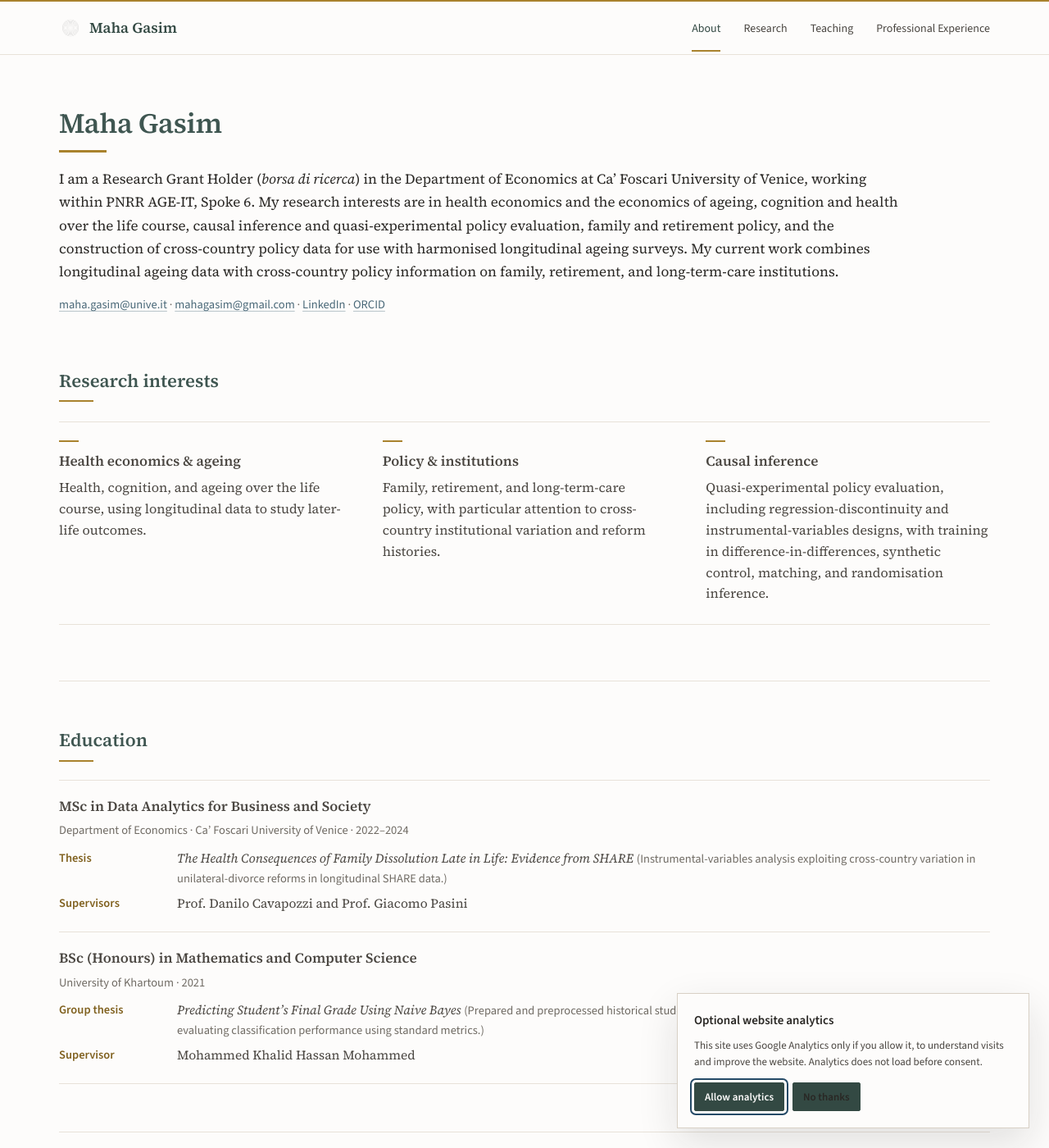
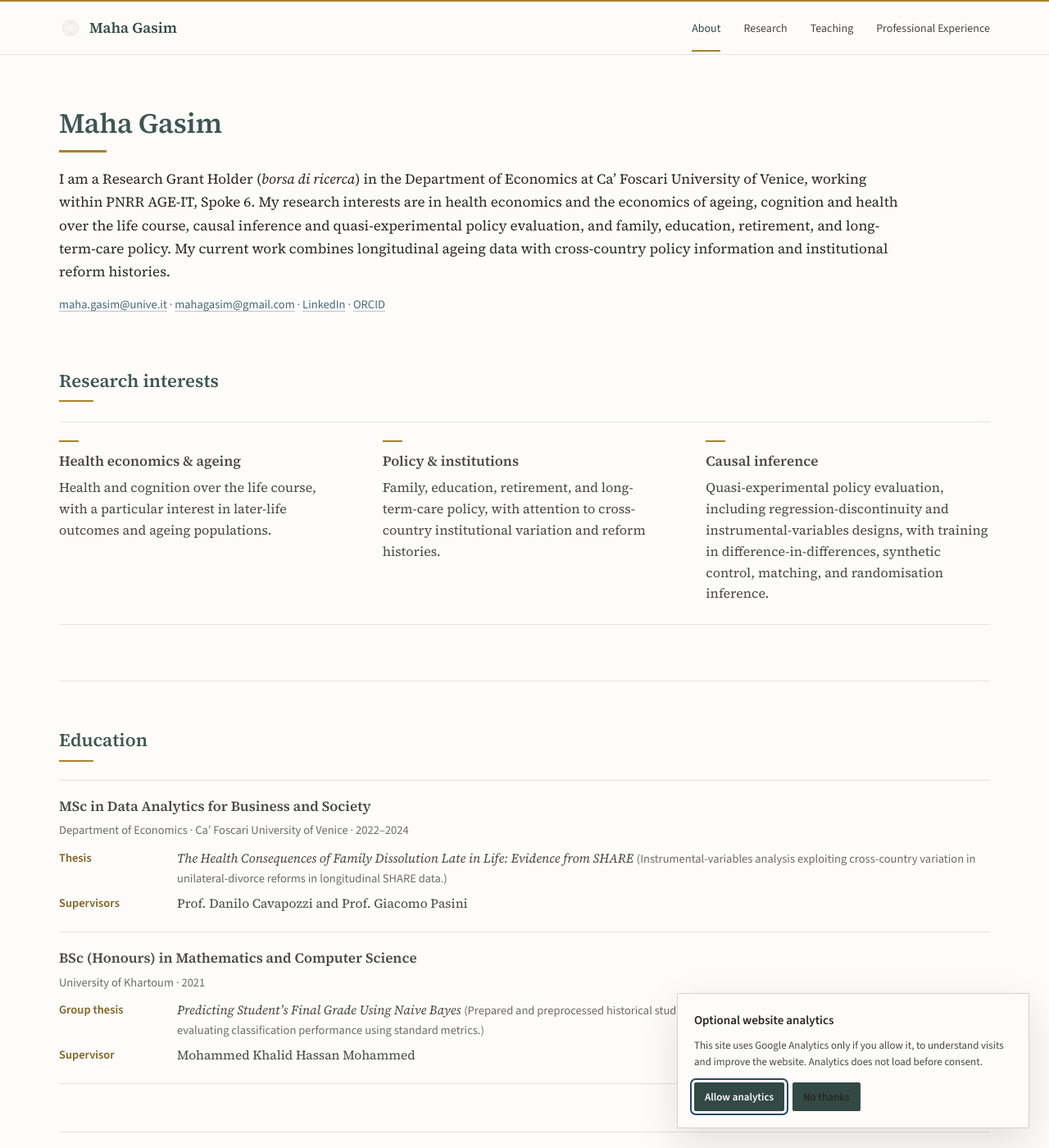
Before and after one commit to mahagasim/mahagasim.github.io, a Jekyll site: the page built from index.md, in a window 1280 px wide and 1400 px high. Shown: the whole window at 82% size. Built offline with Jekyll 4.4.1, drawn with Linux system fonts in a browser that asks for light colours; some of the changed text lies outside the part shown.

Commit message:
Refresh homepage content from current CV

```diff
--- a/index.md
+++ b/index.md
@@ -6,7 +6,7 @@ description: About Maha Gasim — research interests, education, advanced traini
 
 # Maha Gasim
 
-<p class="page-intro">I am a Research Grant Holder (<em>borsa di ricerca</em>) in the Department of Economics at Ca’ Foscari University of Venice, working within PNRR AGE-IT, Spoke 6. My research interests are in health economics and the economics of ageing, cognition and health over the life course, causal inference and quasi-experimental policy evaluation, family and retirement policy, and the construction of cross-country policy data for use with harmonised longitudinal ageing surveys. My current work combines longitudinal ageing data with cross-country policy information on family, retirement, and long-term-care institutions.</p>
+<p class="page-intro">I am a Research Grant Holder (<em>borsa di ricerca</em>) in the Department of Economics at Ca’ Foscari University of Venice, working within PNRR AGE-IT, Spoke 6. My research interests are in health economics and the economics of ageing, cognition and health over the life course, causal inference and quasi-experimental policy evaluation, and family, education, retirement, and long-term-care policy. My current work combines longitudinal ageing data with cross-country policy information and institutional reform histories.</p>
 
 <p class="entry-meta contact-line"><a href="mailto:maha.gasim@unive.it">maha.gasim@unive.it</a> · <a href="mailto:mahagasim@gmail.com">mahagasim@gmail.com</a> · <a href="https://www.linkedin.com/in/maha-gasim-678975122">LinkedIn</a> · <a href="https://orcid.org/0000-0002-0859-2915" target="_blank" rel="noopener">ORCID</a></p>
 
@@ -20,12 +20,12 @@ description: About Maha Gasim — research interests, education, advanced traini
   <div class="interest-grid interest-grid--three">
     <div class="interest-item">
       <h3>Health economics &amp; ageing</h3>
-      <p>Health, cognition, and ageing over the life course, using longitudinal data to study later-life outcomes.</p>
+      <p>Health and cognition over the life course, with a particular interest in later-life outcomes and ageing populations.</p>
     </div>
 
     <div class="interest-item">
       <h3>Policy &amp; institutions</h3>
-      <p>Family, retirement, and long-term-care policy, with particular attention to cross-country institutional variation and reform histories.</p>
+      <p>Family, education, retirement, and long-term-care policy, with attention to cross-country institutional variation and reform histories.</p>
     </div>
 
     <div class="interest-item">
@@ -59,19 +59,19 @@ description: About Maha Gasim — research interests, education, advanced traini
 
     <div class="compact-entry">
       <h3>Inequalities in Health and Healthcare</h3>
-      <p class="entry-meta">Tinbergen Institute Summer School · July 2026</p>
+      <p class="entry-meta">Tinbergen Institute Summer School · Online · 6–10 July 2026</p>
       <p class="entry-meta"><em>Instructors: Owen O’Donnell and Tom Van Ourti</em></p>
     </div>
 
     <div class="compact-entry">
       <h3>Causal Inference I</h3>
-      <p class="entry-meta">Mixtape Sessions · September–October 2025</p>
+      <p class="entry-meta">Mixtape Sessions · Online · 27–28 September and 4–5 October 2025</p>
       <p class="entry-meta"><em>Instructor: Scott Cunningham</em></p>
     </div>
 
     <div class="compact-entry">
       <h3>Panel Data for Causal Research Designs</h3>
-      <p class="entry-meta">SIdE and FBK-IRVAPP · June–July 2025</p>
+      <p class="entry-meta">SIdE and FBK-IRVAPP · Bertinoro, Italy · 30 June–4 July 2025</p>
       <p class="entry-meta"><em>Instructors: Erich Battistin, Enrico Rettore, Sergiu Burlacu, and Alessio Tomelleri</em></p>
     </div>
   </div>
@@ -87,9 +87,9 @@ description: About Maha Gasim — research interests, education, advanced traini
   <ul class="skills-list skills-list--academic">
     <li><span class="label">Applied in research:</span> Regression discontinuity; instrumental variables; longitudinal and panel-data analysis; construction of running, treatment, and exposure variables; coding of policy reforms from primary sources.</li>
     <li><span class="label">Covered in training:</span> Difference-in-differences and staggered-treatment designs; synthetic control; matching; randomisation inference.</li>
-    <li><span class="label">Ageing data:</span> Harmonized SHARE (waves 1–2, 4–9) and SHARELIFE in research; Gateway-harmonised HRS-family datasets in teaching.</li>
+    <li><span class="label">Ageing data:</span> Harmonized SHARE and SHARELIFE; Gateway-harmonised HRS, ELSA, and TILDA.</li>
     <li><span class="label">Policy data:</span> Cross-country retirement and long-term-care rules coded from primary legal and administrative sources.</li>
-    <li><span class="label">Software:</span> Stata (primary; research and teaching); R; Python.</li>
+    <li><span class="label">Software:</span> Stata; R; Python.</li>
   </ul>
 </section>
 
```
